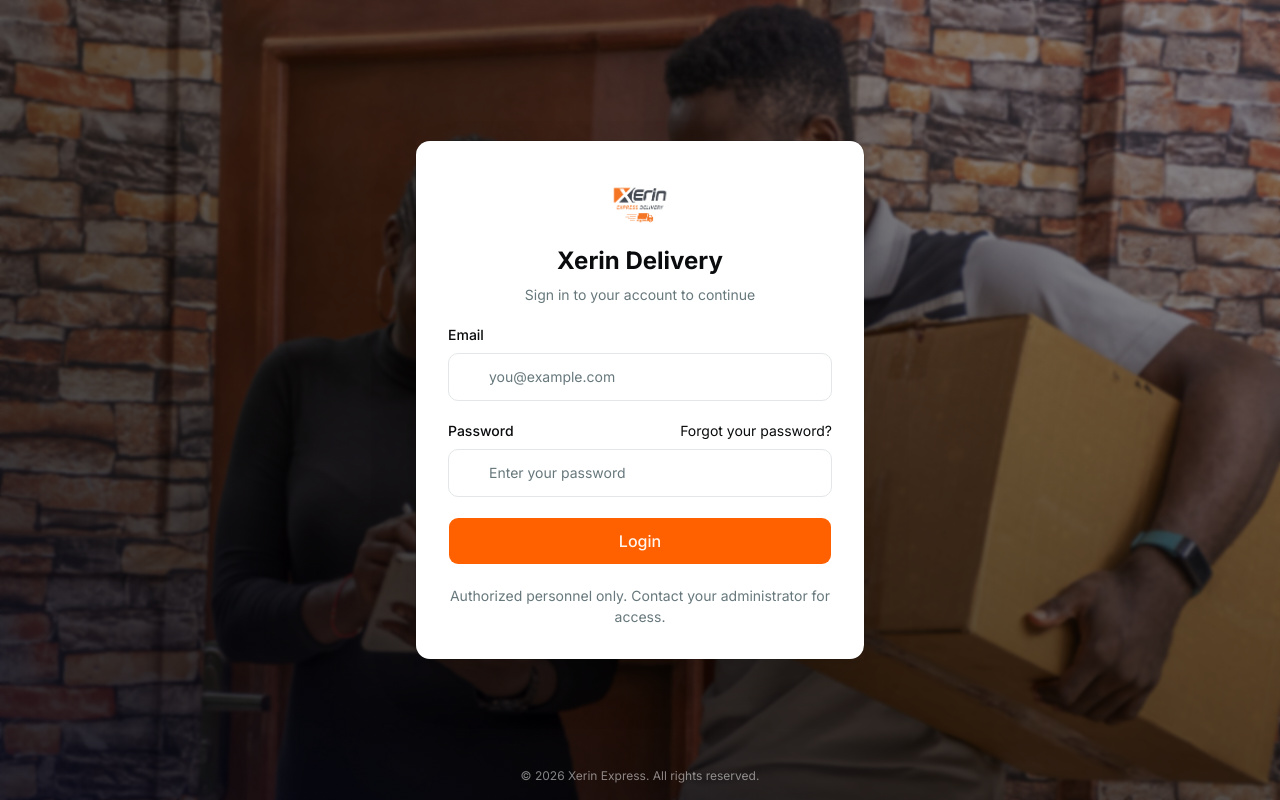
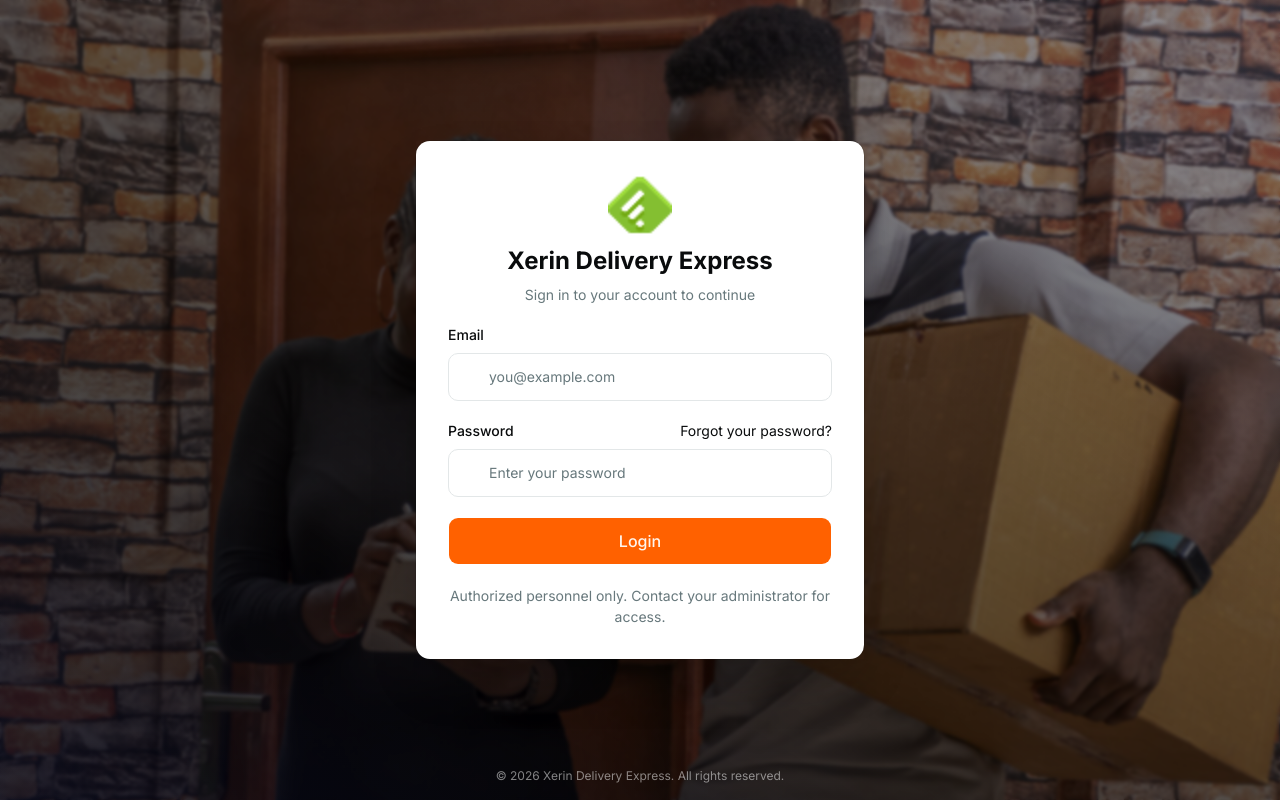
Before and after one commit to raydanielg/deliveryoptionfrontend, a Next.js app in the folder apps/web/: page /auth in a window 1280 px wide. Built offline with nearby package versions, Linux system fonts and the light colour scheme; some icons are missing.

Commit message:
brand: update favicon, system name to Xerin Delivery Express across layout, sidebar, login, auth page

```diff
--- a/apps/web/app/auth/page.tsx
+++ b/apps/web/app/auth/page.tsx
@@ -12,7 +12,7 @@ export default function AuthPage() {
       <div className="absolute inset-0 bg-gradient-to-tr from-slate-950/80 via-black/60 to-slate-900/40 backdrop-blur-[1.5px]" />
       <LoginForm className="relative z-10 w-full max-w-md shadow-2xl" />
       <p className="absolute bottom-4 left-0 right-0 z-10 text-center text-xs text-white/50">
-        &copy; {new Date().getFullYear()} Xerin Express. All rights reserved.
+        &copy; {new Date().getFullYear()} Xerin Delivery Express. All rights reserved.
       </p>
       <Toaster />
     </div>
--- a/apps/web/app/layout.tsx
+++ b/apps/web/app/layout.tsx
@@ -14,12 +14,12 @@ const fontMono = Geist_Mono({
 })
 
 export const metadata = {
-  title: "Xerin Delivery — Logistics Platform",
+  title: "Xerin Delivery Express — Logistics Platform",
   description: "Multipurpose logistics & delivery management platform for domestic, international, and freight operations.",
   icons: {
-    icon: "/assets/m app2.png",
-    shortcut: "/assets/m app2.png",
-    apple: "/assets/m app2.png",
+    icon: "/assets/social-media (1).png",
+    shortcut: "/assets/social-media (1).png",
+    apple: "/assets/social-media (1).png",
   },
 }
 
--- a/apps/web/components/app-sidebar.tsx
+++ b/apps/web/components/app-sidebar.tsx
@@ -20,9 +20,9 @@ import Image from "next/image"
 const data = {
   teams: [
     {
-      name: "Xerin Delivery",
+      name: "Xerin Delivery Express",
       logo: (
-        <Image src="/assets/m app2.png" alt="Xerin" width={20} height={20} className="rounded-sm object-cover" />
+        <Image src="/assets/social-media (1).png" alt="Xerin" width={20} height={20} className="rounded-sm object-cover" />
       ),
       plan: "Admin",
     },
--- a/packages/ui/src/components/login-form.tsx
+++ b/packages/ui/src/components/login-form.tsx
@@ -65,11 +65,11 @@ export function LoginForm({
             <FieldGroup>
               <div className="flex flex-col items-center gap-2 text-center">
                 <img
-                  src="/assets/m app2.png"
-                  alt="Xerin Delivery"
+                  src="/assets/social-media (1).png"
+                  alt="Xerin Delivery Express"
                   className="size-16 object-contain"
                 />
-                <h1 className="text-2xl font-bold">Xerin Delivery</h1>
+                <h1 className="text-2xl font-bold">Xerin Delivery Express</h1>
                 <p className="text-balance text-muted-foreground">
                   Sign in to your account to continue
                 </p>
```
